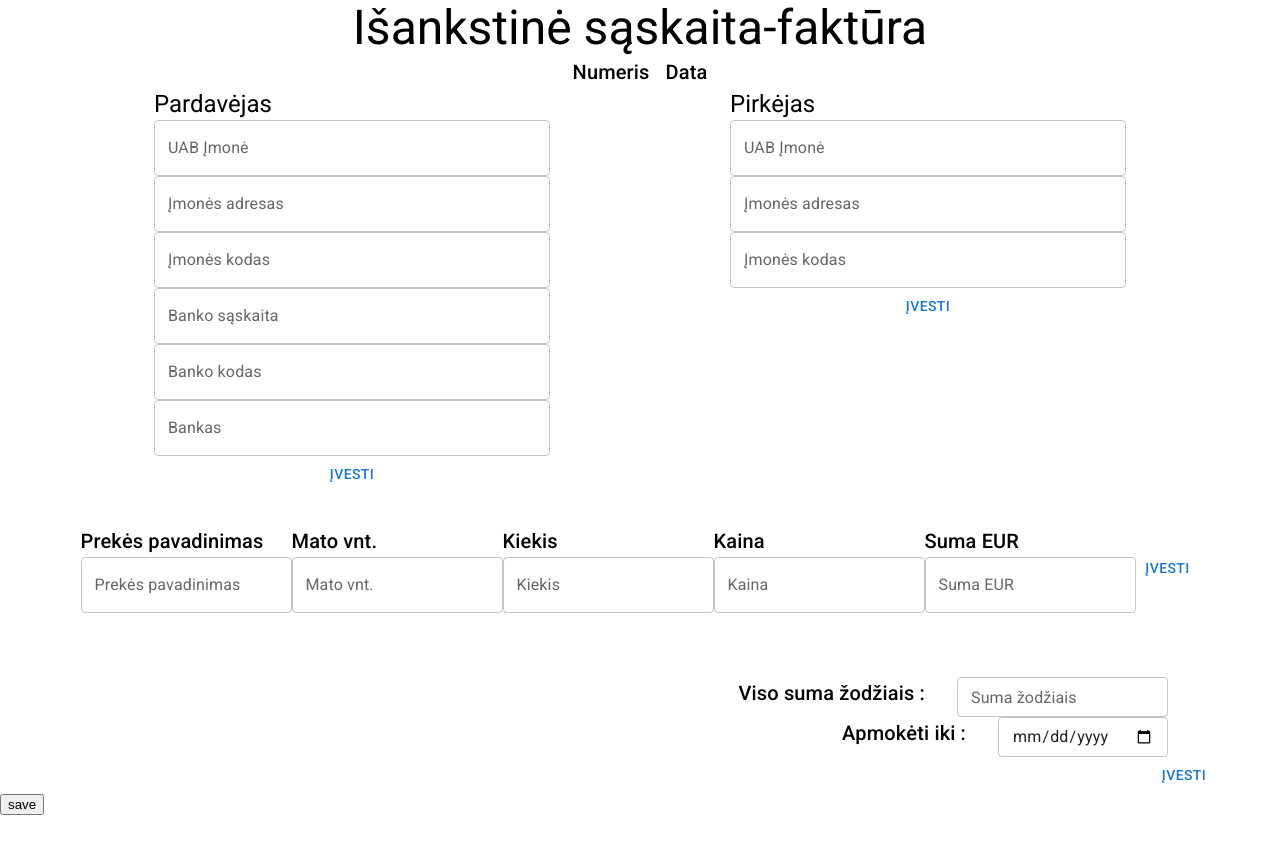
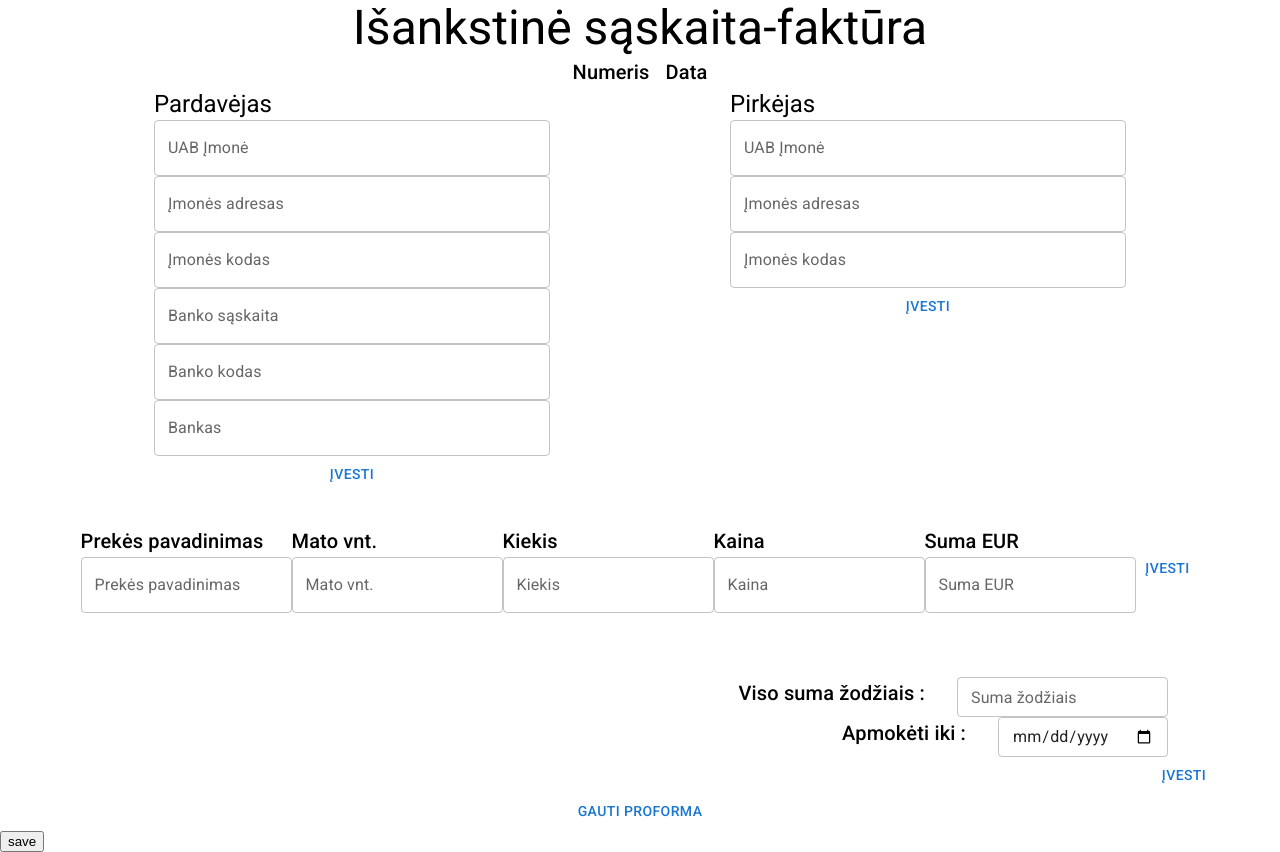
Before and after one commit to Mancefas/PDF-proforma, a React (Create React App) app: page / in a window 1280 px wide. Before the commit the page ends 815 px from the top, so only its background shows below. Built offline with nearby package versions, Linux system fonts and the light colour scheme.

Commit message:
passing state as props

```diff
--- a/src/Components/Buyer.tsx
+++ b/src/Components/Buyer.tsx
@@ -1,4 +1,4 @@
-import { useState, useRef } from "react";
+import { useRef } from "react";
 import { Typography, Box, TextField, Container, Button } from "@mui/material";
 
 // if needed to map fields later
@@ -8,18 +8,10 @@ import { Typography, Box, TextField, Container, Button } from "@mui/material";
 //   { id: 3, label: "Įmonės kodas", ref: "buyerCode", type: "number" },
 // ];
 
-type buyer = {
-  company: string;
-  adress: string;
-  code: number;
-};
-
-const Buyer = () => {
+const Buyer = ({ setBuyer = () => {} }: any) => {
   const buyerCompanyName = useRef<HTMLInputElement>(null);
   const buyerCompanyAddress = useRef<HTMLInputElement>(null);
   const buyerCode = useRef<HTMLInputElement>(null);
-
-  const [buyer, setBuyer] = useState<buyer | {}>({});
 
   const formSubmitHandler = (e: React.FormEvent<HTMLFormElement>) => {
     e.preventDefault();
--- a/src/Components/ProformaInvoice.tsx
+++ b/src/Components/ProformaInvoice.tsx
@@ -1,20 +1,60 @@
-import { Container } from "@mui/material";
+import { useState } from "react";
+import { Container, Button, Box } from "@mui/material";
 import Buyer from "./Buyer";
 import GoodsSold from "./GoodsSold";
 import ProformaSign from "./ProformaSign";
 import Seller from "./Seller";
 import Totals from "./Totals";
 
+type sellerType = {
+  sellerCompany: string;
+  sellerAddress: string;
+  sellerCompanyCode: number | null;
+  sellerBankAccNr: string;
+  sellerBankCode: string;
+  sellerBankName: string;
+};
+type buyerType = {
+  company: string;
+  adress: string;
+  code: number;
+};
+
 const ProformaInvoice = () => {
+  const [formInputs, setFormInputs] = useState({});
+  const [seller, setSeller] = useState<sellerType | null>(null);
+  const [buyer, setBuyer] = useState<buyerType | {}>({});
+
+  const submitHandler = (
+    e: React.MouseEvent<HTMLButtonElement, MouseEvent>
+  ) => {
+    e.preventDefault();
+    setFormInputs({
+      seller: seller,
+      buyer: buyer,
+    });
+  };
+
   return (
     <>
       <ProformaSign />
       <Container sx={{ display: "flex", flexDirection: "row" }}>
-        <Seller />
-        <Buyer />
+        <Seller setSeller={setSeller} />
+        <Buyer setBuyer={setBuyer} />
       </Container>
       <GoodsSold />
       <Totals />
+      <Box
+        sx={{
+          display: "flex",
+          alignItems: "center",
+          justifyContent: "center",
+        }}
+      >
+        <Button variant="text" onClick={submitHandler}>
+          Gauti proforma
+        </Button>
+      </Box>
     </>
   );
 };
--- a/src/Components/Seller.tsx
+++ b/src/Components/Seller.tsx
@@ -1,4 +1,4 @@
-import { useState, useRef } from "react";
+import { useRef } from "react";
 import { Typography, TextField, Container, Button } from "@mui/material";
 
 // for DRY later
@@ -16,25 +16,13 @@ const dataFields = [
   { id: "6", label: "Bankas", name: "sellerBankName", type: "text" },
 ];
 
-type sellerType = {
-  sellerCompany: string;
-  sellerAddress: string;
-  sellerCompanyCode: number | null;
-  sellerBankAccNr: string;
-  sellerBankCode: string;
-  sellerBankName: string;
-};
-
-const Seller = () => {
+const Seller = ({ setSeller = () => {} }: any) => {
   const sellerCompany = useRef<HTMLInputElement>(null);
   const sellerAddress = useRef<HTMLInputElement>(null);
   const sellerCompanyCode = useRef<HTMLInputElement>(null);
   const sellerBankAccNr = useRef<HTMLInputElement>(null);
   const sellerBankSwiftCode = useRef<HTMLInputElement>(null);
   const sellerBankName = useRef<HTMLInputElement>(null);
-
-  const [seller, setSeller] = useState<sellerType | null>(null);
-  console.log(seller);
 
   const submitHandler = (e: React.FormEvent<HTMLFormElement>) => {
     e.preventDefault();
```
